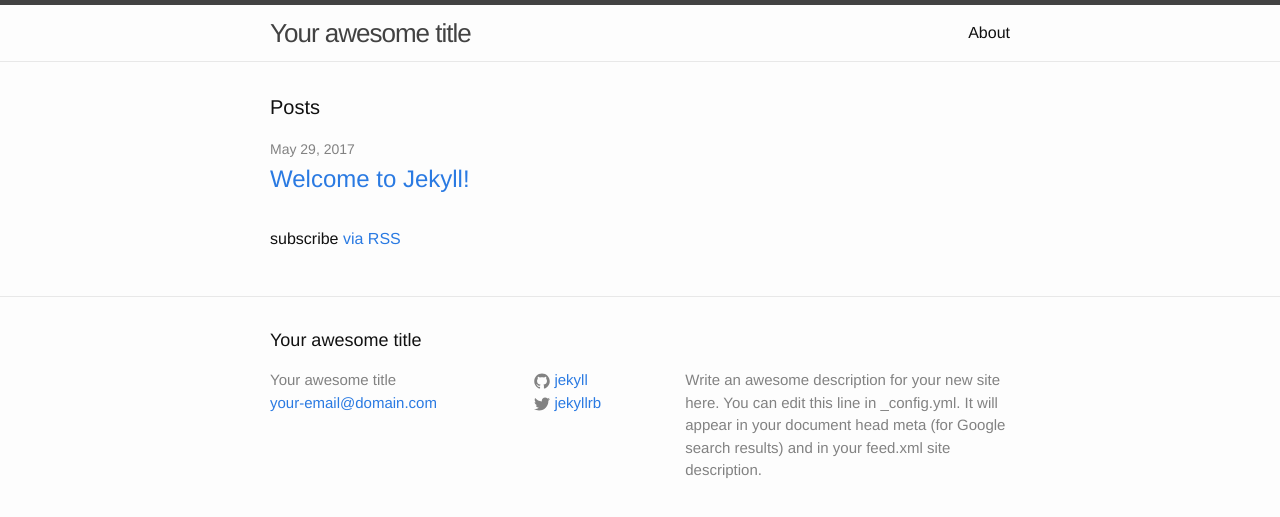
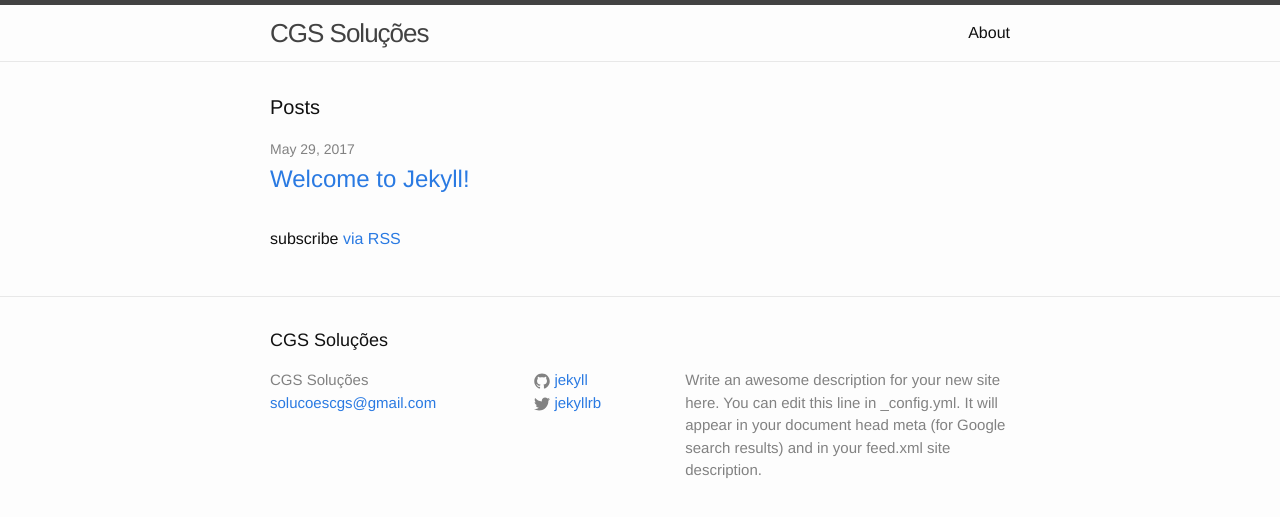
Before and after one commit to CGS-Solutions/CGS.github.io, a Jekyll site: the page built from index.html, in a window 1280 px wide. Shown: the top 517 px of the page. Built offline with Jekyll 4.4.1, drawn with Linux system fonts in a browser that asks for light colours.

Commit message:
Update _config.yml

```diff
--- a/_config.yml
+++ b/_config.yml
@@ -6,8 +6,8 @@
 # 'jekyll serve'. If you change this file, please restart the server process.
 
 # Site settings
-title: Your awesome title
-email: your-email@domain.com
+title: CGS Soluções
+email: solucoescgs@gmail.com
 description: > # this means to ignore newlines until "baseurl:"
   Write an awesome description for your new site here. You can edit this
   line in _config.yml. It will appear in your document head meta (for
```
